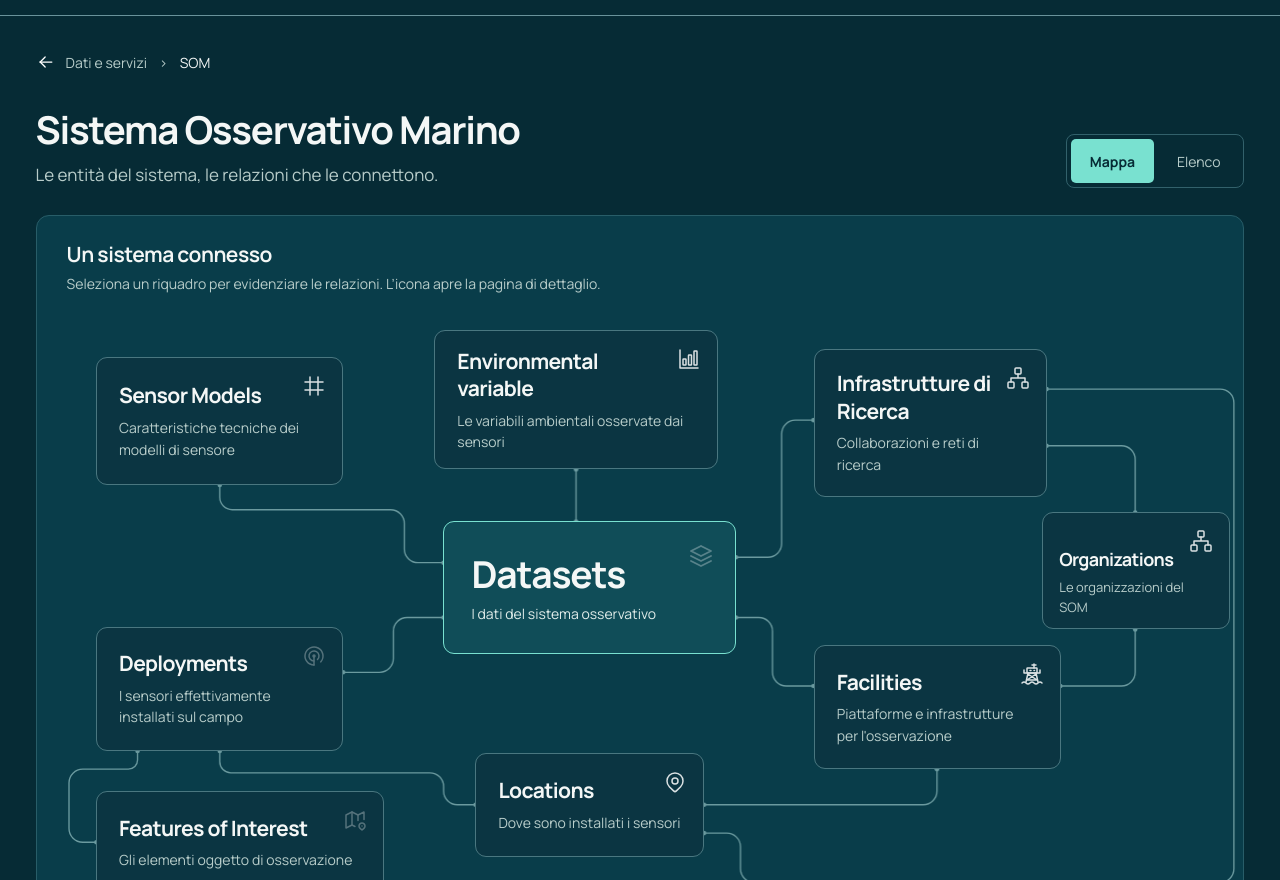
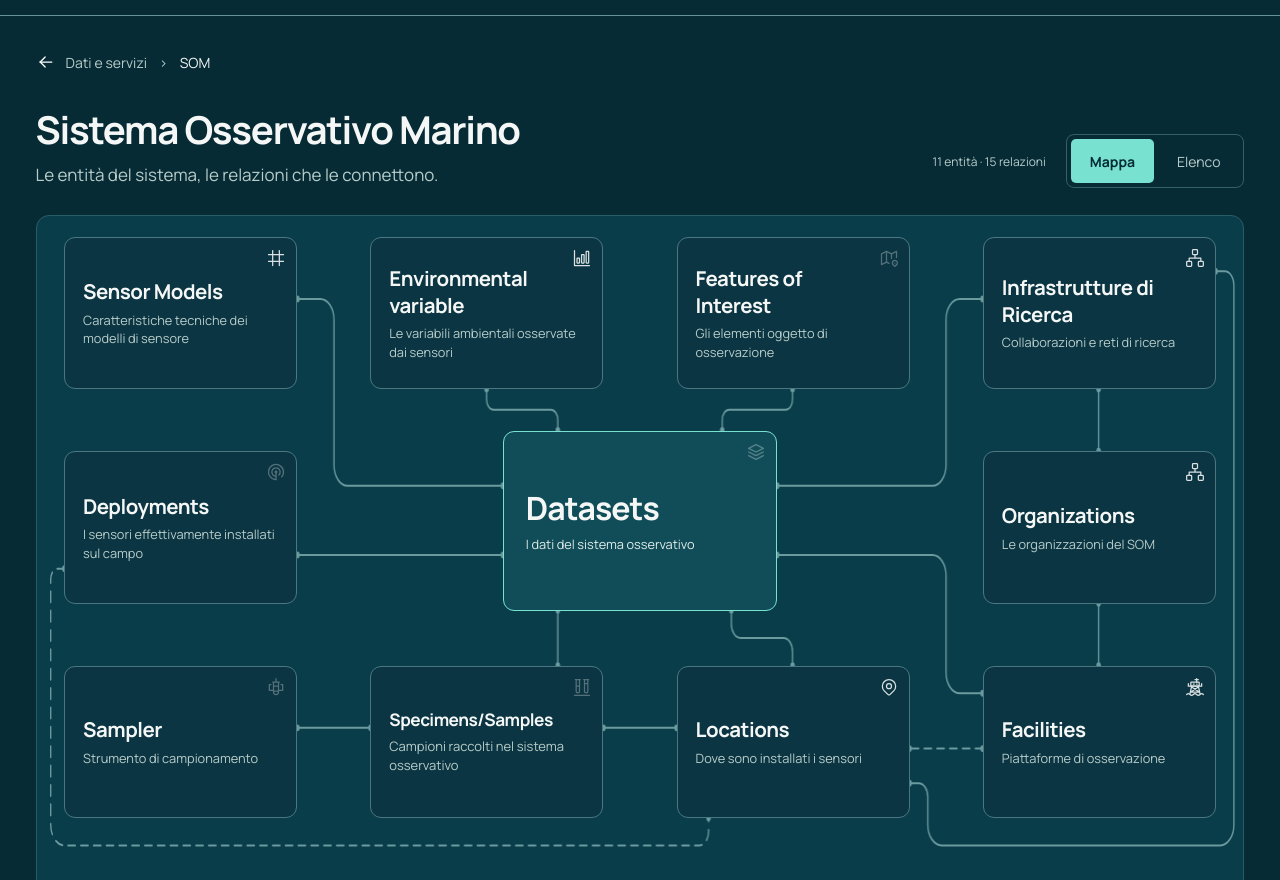
Before and after one commit to federicobellati/public_site, a plain HTML site: page som.html in a window 1280 px wide. Shown: the part 72-952 px from the top of the page. Drawn offline with Linux system fonts and the light colour scheme.

Commit message:
Aggiorna il grafo SOM con campioni e strumenti di campionamento
Aggiunge Specimens/Samples e Sampler alla mappa e all'elenco. Dispone le tile su colonne allineate, evidenzia Datasets al centro e mostra sempre i sottotitoli. Il solo grafico si adatta alla schermata, mantenendo lo scorrimento della pagina.

Porta le relazioni a 15, collega Features of Interest e Samples a Datasets e conserva i tratteggi verso Locations. Raccordi verificati senza incroci o sovrapposizioni; destinazioni preesistenti conservate e script verificati.

```diff
--- a/config.js
+++ b/config.js
@@ -189,6 +189,24 @@ window.ISMAR_PORTAL = {
       animation: "servers"
     },
     {
+      id: "specimens-samples",
+      entity: "samples",
+      title: "Specimens/Samples",
+      description: "Campioni raccolti nel sistema osservativo",
+      href: "",
+      icon: "sample-tubes",
+      animation: "servers"
+    },
+    {
+      id: "sampler",
+      entity: "sampler",
+      title: "Sampler",
+      description: "Strumento di campionamento",
+      href: "",
+      icon: "sampler",
+      animation: "observatory"
+    },
+    {
       id: "features-of-interest",
       entity: "features",
       title: "Features of Interest",
--- a/som-map.css
+++ b/som-map.css
@@ -3,35 +3,32 @@
 .map-intro { display: flex; justify-content: space-between; align-items: end; gap: 24px; margin: 23px 0 27px; }
 .map-intro h2 { margin: 0 0 8px; font-size: clamp(28px, 3vw, 44px); font-weight: 700; letter-spacing: -1.3px; line-height: 1.2; }
 .map-intro p { margin: 0; color: var(--muted); font-size: 17px; line-height: 1.6; max-width: 760px; }
+.map-actions { display: flex; align-items: center; flex-wrap: wrap; justify-content: flex-end; gap: 12px 20px; }
+.map-counts { color: var(--muted); font-size: 12px; white-space: nowrap; }
 .view-toggle { display: flex; flex-shrink: 0; gap: 4px; padding: 4px; border: 1px solid #32616b; border-radius: 8px; }
 .som-map-main button { font: inherit; }
 .view-toggle button { min-height: 44px; padding: 7px 19px; border: 0; border-radius: 5px; color: var(--muted); background: transparent; font-size: 14px; cursor: pointer; }
 .view-toggle button[aria-pressed="true"] { color: var(--page); background: var(--aqua); font-weight: 700; }
 .som-map-main :is(button, a, .map-scroll):focus-visible { outline: 2px solid var(--aqua); outline-offset: 4px; }
 .super-tile { border: 1px solid #285d68; border-radius: var(--radius); background: var(--tile); overflow: hidden; }
-.map-toolbar { padding: 24px 30px 20px; }
-.map-toolbar h3 { margin: 0 0 5px; font-size: 21px; letter-spacing: -.5px; font-weight: 650; }
-.map-toolbar p { margin: 0; color: var(--muted); font-size: 14px; line-height: 1.6; }
 .map-scroll { width: 100%; overflow-x: auto; scrollbar-color: #598d94 #093d4a; scrollbar-width: thin; }
-.map-stage { position: relative; width: 100%; min-width: 1120px; aspect-ratio: 1320 / 660; }
+.map-stage { position: relative; width: 100%; min-width: 1240px; aspect-ratio: 1320 / 480; }
 #connections { position: absolute; inset: 0; width: 100%; height: 100%; pointer-events: none; }
-.entity { position: absolute; left: calc(var(--x) / 1320 * 100%); top: calc(var(--y) / 660 * 100%); width: calc(var(--w) / 1320 * 100%); height: calc(var(--h) / 660 * 100%); border: 1px solid #4a7780; border-radius: 11px; background: #0b3542; color: var(--text); transition: background 160ms ease, border-color 160ms ease; }
-.entity-select { display: flex; flex-direction: column; align-items: flex-start; justify-content: center; width: 100%; height: 100%; padding: 16px 22px; border: 0; border-radius: 10px; background: transparent; color: inherit; text-align: left; cursor: pointer; }
-.entity-title { display: block; max-width: 100%; padding-right: 28px; font-size: clamp(18px, 1.65vw, 24px); font-weight: 700; line-height: 1.3; letter-spacing: -.65px; }
-.entity-description { display: block; margin-top: 8px; color: var(--muted); font-size: 14px; line-height: 1.55; }
-.entity-link { position: absolute; right: 6px; top: 6px; display: grid; place-items: center; width: 44px; height: 44px; padding: 0; border: 1px solid transparent; border-radius: 7px; background: transparent; text-decoration: none; }
-.entity-link img { display: block; width: 24px; height: 24px; filter: brightness(0) invert(1); opacity: .85; }
+.entity { position: absolute; left: calc(var(--x) / 1320 * 100%); top: calc(var(--y) / 480 * 100%); width: calc(var(--w) / 1320 * 100%); height: calc(var(--h) / 480 * 100%); border: 1px solid #4a7780; border-radius: 9px; background: #0b3542; color: var(--text); transition: background 160ms ease, border-color 160ms ease; }
+.entity-select { display: flex; flex-direction: column; align-items: flex-start; justify-content: center; width: 100%; height: 100%; padding: 10px 14px; border: 0; border-radius: 8px; background: transparent; color: inherit; text-align: left; cursor: pointer; }
+.entity-title { display: block; max-width: 100%; padding-right: 26px; font-size: clamp(15px, 1.2vw, 18px); font-weight: 700; line-height: 1.25; letter-spacing: -.35px; }
+.entity-description { display: block; margin-top: 5px; color: var(--muted); font-size: 12px; line-height: 1.35; }
+.entity-link { position: absolute; right: 4px; top: 4px; display: grid; place-items: center; width: 32px; height: 32px; padding: 0; border: 1px solid transparent; border-radius: 6px; background: transparent; text-decoration: none; }
+.entity-link img { display: block; width: 20px; height: 20px; filter: brightness(0) invert(1); opacity: .85; }
 .entity-link[href]:is(:hover, :focus-visible) { border-color: var(--aqua); background: #15525e; }
 .entity-link:disabled { cursor: default; opacity: .35; }
 .entity-central { border-color: var(--aqua); background: #104d58; }
-.entity-central .entity-select { padding: 24px 27px; }
-.entity-central .entity-title { font-size: clamp(27px, 2.9vw, 40px); letter-spacing: -1.2px; }
-.entity-central .entity-link { top: 12px; right: 12px; }
-.entity-central .entity-link img { width: 30px; height: 30px; }
+.entity-central .entity-select { padding: 12px 16px; }
+.entity-central .entity-title { font-size: clamp(24px, 2vw, 30px); letter-spacing: -.8px; }
+.entity-central .entity-link { top: 4px; right: 4px; }
+.entity-central .entity-link img { width: 22px; height: 22px; }
 .entity-central .entity-description { color: #e0ece9; margin-top: 5px; }
-.entity[data-id="orgs"] .entity-select { padding: 38px 16px 14px; }
-.entity[data-id="orgs"] .entity-title { font-size: 18px; padding-right: 0; }
-.entity[data-id="orgs"] .entity-description { font-size: 13px; margin-top: 6px; }
+.entity[data-id="samples"] .entity-title { font-size: clamp(15px, 1.15vw, 17px); }
 .entity:hover, .entity.is-selected { border-color: var(--aqua); background: #14505b; }
 .entity.is-selected { box-shadow: inset 0 0 0 1px var(--aqua); }
 .entity.is-muted { border-color: #315661; background: #123642; }
@@ -40,8 +37,6 @@
 .entity.is-muted:hover .entity-select { opacity: 1; }
 .entity.is-related { border-color: #79e1d0a3; }
 .map-bottom { display: flex; align-items: center; flex-wrap: wrap; gap: 16px 28px; min-height: 62px; padding: 12px 30px; border-top: 1px solid #285562; color: var(--muted); font-size: 12px; }
-.map-bottom > span:first-child { color: var(--aqua); }
-.map-bottom > span:first-child span { margin: 0 8px; }
 .map-bottom button { min-height: 44px; margin-left: auto; background: transparent; color: var(--text); border: 0; padding: 0; font-size: 12px; cursor: pointer; text-decoration: underline; text-underline-offset: 4px; }
 .map-bottom button:disabled { opacity: .4; cursor: default; text-decoration: none; }
 .entity-detail { display: grid; grid-template-columns: 1fr 1.5fr; gap: 48px; padding: 30px 0 0; }
@@ -62,7 +57,7 @@
 .som-list-view .map-intro p { max-width: 660px; font-size: 18px; }
 .som-list-view .map-intro h2 { margin-bottom: 12px; font-size: clamp(30px, 3.22vw, 49px); letter-spacing: -1.3px; }
 @media (min-width: 1760px) { .map-stage { max-width: 1530px; margin: auto; } }
-@media (max-width: 1250px) { .scroll-hint { display: block; } }
+@media (max-width: 1340px) { .scroll-hint { display: block; } }
 @media (max-width: 700px) {
   .som-map-main { padding-top: 16px; padding-bottom: 28px; }
   .map-intro { align-items: stretch; flex-direction: column; gap: 20px; margin: 20px 0 24px; }
@@ -70,14 +65,12 @@
   .map-intro p { font-size: 16px; }
   .view-toggle { width: 100%; }
   .view-toggle button { width: 50%; }
-  .map-toolbar { padding: 22px 20px 16px; }
-  .map-toolbar h3 { font-size: 20px; }
   .scroll-hint { padding: 0 20px 16px; }
-  .entity-select { padding: 15px 18px; }
-  .entity-central .entity-select { padding: 20px 24px; }
-  .entity-title { font-size: 21px; }
-  .entity-central .entity-title { font-size: 32px; }
-  .entity-description { font-size: 13px; }
+  .entity-select { padding: 10px 14px; }
+  .entity-central .entity-select { padding: 12px 16px; }
+  .entity-title { font-size: 16px; }
+  .entity-central .entity-title { font-size: 26px; }
+  .entity-description { font-size: 12px; }
   .map-bottom { padding: 14px 20px; gap: 8px; }
   .map-bottom > span:nth-child(2) { flex-basis: 100%; }
   .map-bottom button { margin-left: 0; }
@@ -88,4 +81,21 @@
   .som-list-view .map-intro { margin: 24px 0; }
   .som-list-view .map-intro p { font-size: 16px; }
 }
+/* Solo il riquadro del grafo deve entrare nella schermata; la pagina scorre. */
+@media (min-width: 1100px) and (min-height: 560px) {
+  .som-map-view .super-tile { display: flex; flex-direction: column; height: min(720px, calc(100svh - 24px)); }
+  .som-map-view .map-scroll { flex: 1; min-height: 0; overflow: hidden; }
+  .som-map-view .map-stage { width: 100%; height: 100%; min-width: 0; max-width: none; aspect-ratio: auto; }
+  .som-map-view .scroll-hint { display: none; }
+  .som-map-view .map-bottom { flex: 0 0 54px; min-height: 54px; padding: 4px 24px; }
+  .som-map-view .map-bottom button { min-height: 44px; }
+  .som-map-view .entity { border-radius: 11px; }
+  .som-map-view .entity-select { padding: 14px 18px; }
+  .som-map-view .entity-title { font-size: clamp(18px, 1.6vw, 23px); line-height: 1.3; letter-spacing: -.5px; }
+  .som-map-view .entity-description { display: block; margin-top: 6px; font-size: clamp(12px, 1vw, 14px); line-height: 1.45; }
+  .som-map-view .entity-central .entity-select { padding: 18px 22px; }
+  .som-map-view .entity-central .entity-title { font-size: clamp(28px, 2.5vw, 38px); letter-spacing: -1px; }
+  .som-map-view .entity[data-id="samples"] .entity-title { font-size: clamp(17px, 1.35vw, 21px); }
+  .som-map-view .entity[data-id="samples"] .entity-description { font-size: 13px; }
+}
 @media (prefers-reduced-motion: reduce) { .entity { transition: none; } }
--- a/som-map.js
+++ b/som-map.js
@@ -5,29 +5,35 @@
   // Titoli e destinazioni sono condivisi con le tile, compresi gli href vuoti.
   const entities = Object.fromEntries((window.ISMAR_PORTAL?.somTiles || []).filter(item => item.entity).map(item => [item.entity, item]));
   const layout = {
-    models: { x:65, y:45, w:270, h:140 },
-    ev: { x:435, y:16, w:310, h:152 },
-    ris: { x:850, y:36, w:255, h:162, description:'Collaborazioni e reti di ricerca' },
-    datasets: { x:445, y:225, w:320, h:145 },
-    deployments: { x:65, y:340, w:270, h:136 },
-    facilities: { x:850, y:360, w:270, h:136, icon:'aaot', description:"Piattaforme e infrastrutture per l'osservazione" },
-    orgs: { x:1100, y:215, w:205, h:128, description:'Le organizzazioni del SOM' },
-    locations: { x:480, y:478, w:250, h:114 },
-    features: { x:65, y:520, w:315, h:112 }
+    models: { x:30, y:15, w:255, h:110 },
+    ev: { x:365, y:15, w:255, h:110 },
+    features: { x:700, y:15, w:255, h:110 },
+    ris: { x:1035, y:15, w:255, h:110, description:'Collaborazioni e reti di ricerca' },
+    datasets: { x:510, y:155, w:300, h:130 },
+    deployments: { x:30, y:170, w:255, h:110 },
+    facilities: { x:1035, y:325, w:255, h:110, icon:'aaot', description:'Piattaforme di osservazione' },
+    orgs: { x:1035, y:170, w:255, h:110, description:'Le organizzazioni del SOM' },
+    locations: { x:700, y:325, w:255, h:110 },
+    sampler: { x:30, y:325, w:255, h:110 },
+    samples: { x:365, y:325, w:255, h:110 }
   };
-  // Relazioni non direzionali dello schizzo; piano di riferimento 1320 × 660.
+  // Relazioni non direzionali; piano di riferimento 1320 x 480.
   const edges = [
-    { a:'models', b:'datasets', points:[[200,185],[200,212],[402,212],[402,270],[445,270]] },
-    { a:'ev', b:'datasets', points:[[590,168],[590,225]] },
-    { a:'ris', b:'datasets', points:[[850,114],[815,114],[815,264],[765,264]] },
-    { a:'datasets', b:'deployments', points:[[445,330],[390,330],[390,390],[335,390]] },
-    { a:'datasets', b:'facilities', points:[[765,330],[805,330],[805,405],[850,405]] },
-    { a:'deployments', b:'locations', points:[[200,476],[200,500],[445,500],[445,535],[480,535]] },
-    { a:'deployments', b:'features', points:[[110,476],[110,496],[35,496],[35,576],[65,576]] },
-    { a:'facilities', b:'locations', points:[[985,496],[985,535],[730,535]] },
-    { a:'facilities', b:'orgs', points:[[1120,405],[1202,405],[1202,343]] },
-    { a:'ris', b:'orgs', points:[[1105,142],[1202,142],[1202,215]] },
-    { a:'ris', b:'locations', points:[[1105,80],[1310,80],[1310,620],[770,620],[770,566],[730,566]] }
+    { a:'models', b:'datasets', points:[[285,60],[325,60],[325,195],[510,195]] },
+    { a:'ev', b:'datasets', points:[[492,125],[492,140],[570,140],[570,155]] },
+    { a:'features', b:'datasets', points:[[827,125],[827,140],[750,140],[750,155]] },
+    { a:'ris', b:'datasets', points:[[1035,60],[995,60],[995,195],[810,195]] },
+    { a:'datasets', b:'deployments', points:[[510,245],[285,245]] },
+    { a:'datasets', b:'facilities', points:[[810,245],[995,245],[995,345],[1035,345]] },
+    { a:'deployments', b:'locations', dashed:true, points:[[30,255],[15,255],[15,455],[735,455],[735,435]] },
+    { a:'facilities', b:'locations', dashed:true, points:[[1035,385],[955,385]] },
+    { a:'facilities', b:'orgs', points:[[1162,325],[1162,280]] },
+    { a:'ris', b:'orgs', points:[[1162,125],[1162,170]] },
+    { a:'ris', b:'locations', points:[[1290,40],[1310,40],[1310,455],[975,455],[975,410],[955,410]] },
+    { a:'locations', b:'datasets', points:[[827,325],[827,305],[760,305],[760,285]] },
+    { a:'samples', b:'locations', points:[[620,370],[700,370]] },
+    { a:'sampler', b:'samples', points:[[285,370],[365,370]] },
+    { a:'samples', b:'datasets', points:[[570,325],[570,285]] }
   ];
   const canvas = document.getElementById('connections');
   const ctx = canvas.getContext('2d');
@@ -39,6 +45,7 @@
   const reset = document.getElementById('reset-selection');
   const motionToggle = document.getElementById('motion-toggle');
   const main = document.getElementById('contenuto');
+  document.getElementById('map-counts').textContent = `${Object.keys(layout).length} entità · ${edges.length} relazioni`;
   let selected = null;
   let mobileCentered = false;
   const neighbours = id => edges.filter(e => e.a === id || e.b === id).map(e => e.a === id ? e.b : e.a);
@@ -91,13 +98,14 @@
     const density = Math.min(window.devicePixelRatio || 1, 2);
     canvas.width = Math.round(rect.width * density);
     canvas.height = Math.round(rect.height * density);
-    ctx.setTransform(canvas.width / 1320, 0, 0, canvas.height / 660, 0, 0);
-    ctx.clearRect(0, 0, 1320, 660);
+    ctx.setTransform(canvas.width / 1320, 0, 0, canvas.height / 480, 0, 0);
+    ctx.clearRect(0, 0, 1320, 480);
     const ordered = [...edges].sort((a,b) => Number(a.a === selected || a.b === selected) - Number(b.a === selected || b.b === selected));
     ordered.forEach(edge => {
       const active = selected && (edge.a === selected || edge.b === selected);
       ctx.strokeStyle = selected ? (active ? '#79e1d0' : '#28535e') : '#6b9a9f';
       ctx.lineWidth = active ? 2.5 : 1.5;
+      ctx.setLineDash(edge.dashed ? [8, 6] : []);
       ctx.lineCap = 'round'; ctx.lineJoin = 'round';
       const points = edge.points;
       ctx.beginPath(); ctx.moveTo(...points[0]);
@@ -111,6 +119,7 @@
         ctx.fillStyle=ctx.strokeStyle; ctx.beginPath(); ctx.arc(...p,active?3.5:2.5,0,Math.PI*2); ctx.fill();
       });
     });
+    ctx.setLineDash([]);
   }
   function center(id) {
     const node = stage.querySelector(`[data-id="${id}"]`);
@@ -151,9 +160,10 @@
   function setView(list) {
     mapContent.hidden = list; listPanel.hidden = !list;
     main.classList.toggle('som-list-view', list);
+    document.body.classList.toggle('som-map-view', !list);
     mapButton.setAttribute('aria-pressed', String(!list));
     listButton.setAttribute('aria-pressed', String(list));
-    document.getElementById('som-intro').textContent = list ? 'Esplora le locations dei sensori, le infrastrutture di ricerca che collaborano con ISMAR, le facilities e le organizzazioni.' : 'Le entità del sistema, le relazioni che le connettono.';
+    document.getElementById('som-intro').textContent = list ? 'Esplora tutte le entità del Sistema Osservativo Marino, compresi campioni e strumenti di campionamento.' : 'Le entità del sistema, le relazioni che le connettono.';
     // Le animazioni e il loro comando appartengono alle tile della vista Elenco.
     if (motionToggle) motionToggle.hidden = !list;
     if (!list) draw();
--- a/som.html
+++ b/som.html
@@ -38,21 +38,21 @@
     </nav>
     <div class="map-intro">
       <div><h2>Sistema Osservativo Marino</h2><p id="som-intro">Le entità del sistema, le relazioni che le connettono.</p></div>
+      <div class="map-actions">
+        <span id="map-counts" class="map-counts">11 entità · 15 relazioni</span>
       <div class="view-toggle" role="group" aria-label="Visualizzazione delle entità" id="view-controls" hidden>
         <button type="button" id="map-view" aria-pressed="true" aria-controls="map-content">Mappa</button>
         <button type="button" id="list-view" aria-pressed="false" aria-controls="tiles">Elenco</button>
       </div>
+      </div>
     </div>
     <div id="map-content" hidden>
-      <section class="super-tile" aria-labelledby="map-title">
-        <div class="map-toolbar">
-          <div><h3 id="map-title">Un sistema connesso</h3><p>Seleziona un riquadro per evidenziare le relazioni. L’icona apre la pagina di dettaglio.</p></div>
-        </div>
+      <section class="super-tile" aria-label="Entità e relazioni del SOM">
         <p class="scroll-hint" id="scroll-hint">Scorri lateralmente per esplorare tutta la mappa, oppure passa a Elenco.</p>
         <div class="map-scroll" id="map-panel" role="region" aria-label="Mappa delle relazioni, scorribile orizzontalmente" tabindex="0" aria-describedby="scroll-hint">
           <div class="map-stage" id="map-stage"><canvas id="connections" aria-hidden="true"></canvas></div>
         </div>
-        <div class="map-bottom"><span>9 entità <span aria-hidden="true">·</span> 11 relazioni</span><span>Ogni linea rappresenta una relazione tra entità</span><button type="button" id="reset-selection" disabled>Mostra tutte le relazioni</button></div>
+        <div class="map-bottom"><button type="button" id="reset-selection" disabled>Mostra tutte le relazioni</button></div>
       </section>
       <section class="entity-detail" aria-labelledby="detail-title">
         <div class="detail-heading"><span class="detail-eyebrow" id="detail-eyebrow" role="status">ESPLORA IL SISTEMA</span><h3 id="detail-title">Tutto il SOM, in una sola vista.</h3></div>
@@ -73,6 +73,8 @@
           <li><a href="./environmental-variables.html">Environmental variable — Le variabili ambientali osservate dai sensori</a></li>
           <li>Deployments · I sensori effettivamente installati sul campo — pagina in preparazione</li>
           <li>Datasets · I dati del sistema osservativo — pagina in preparazione</li>
+          <li>Specimens/Samples · Campioni raccolti nel sistema osservativo - pagina in preparazione</li>
+          <li>Sampler · Strumento di campionamento - pagina in preparazione</li>
           <li>Features of Interest · Gli elementi oggetto di osservazione — pagina in preparazione</li>
         </ul>
       </div>
```
Also changed, not shown: assets/icons/sample-tubes.svg (added), assets/icons/sampler.svg (added), 2 other files.
